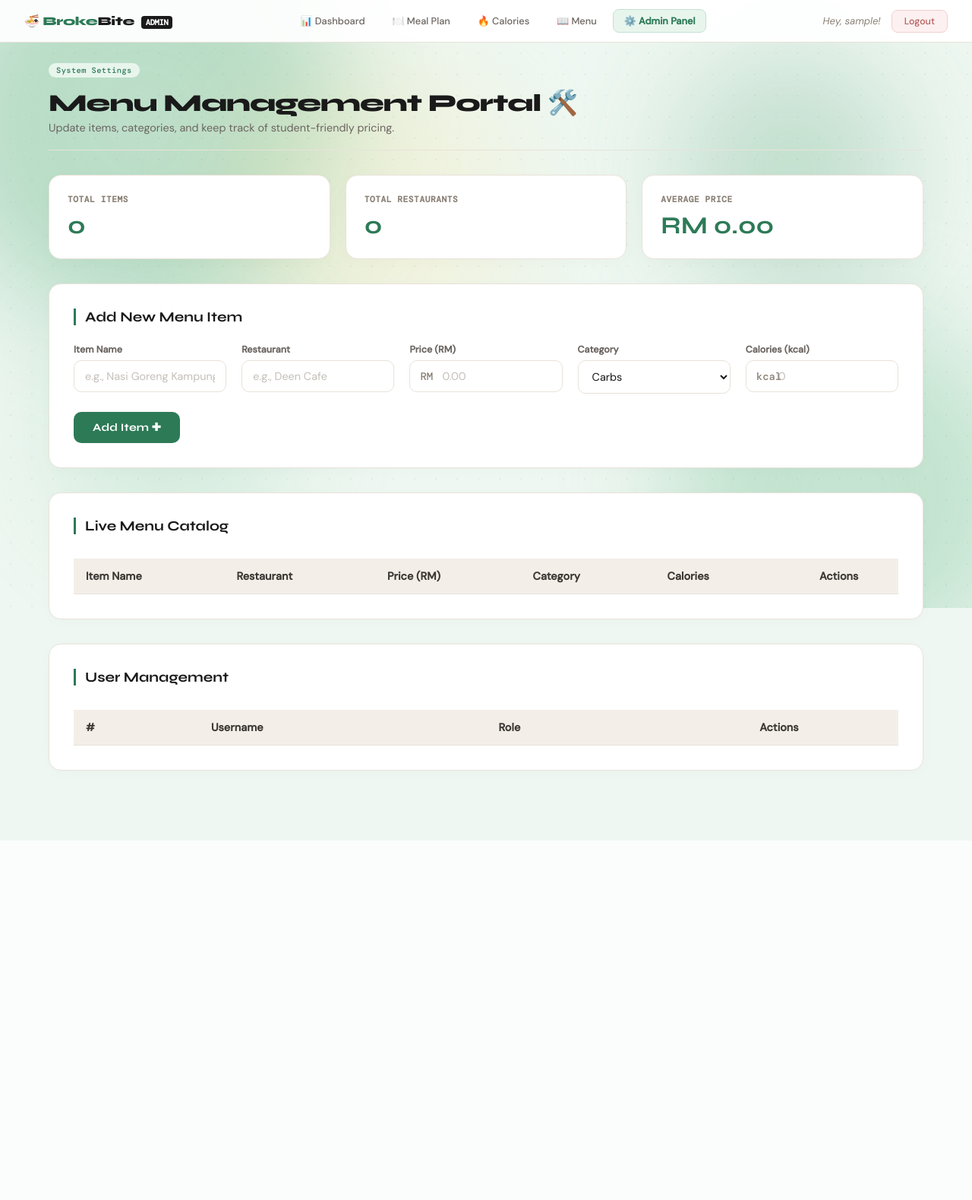
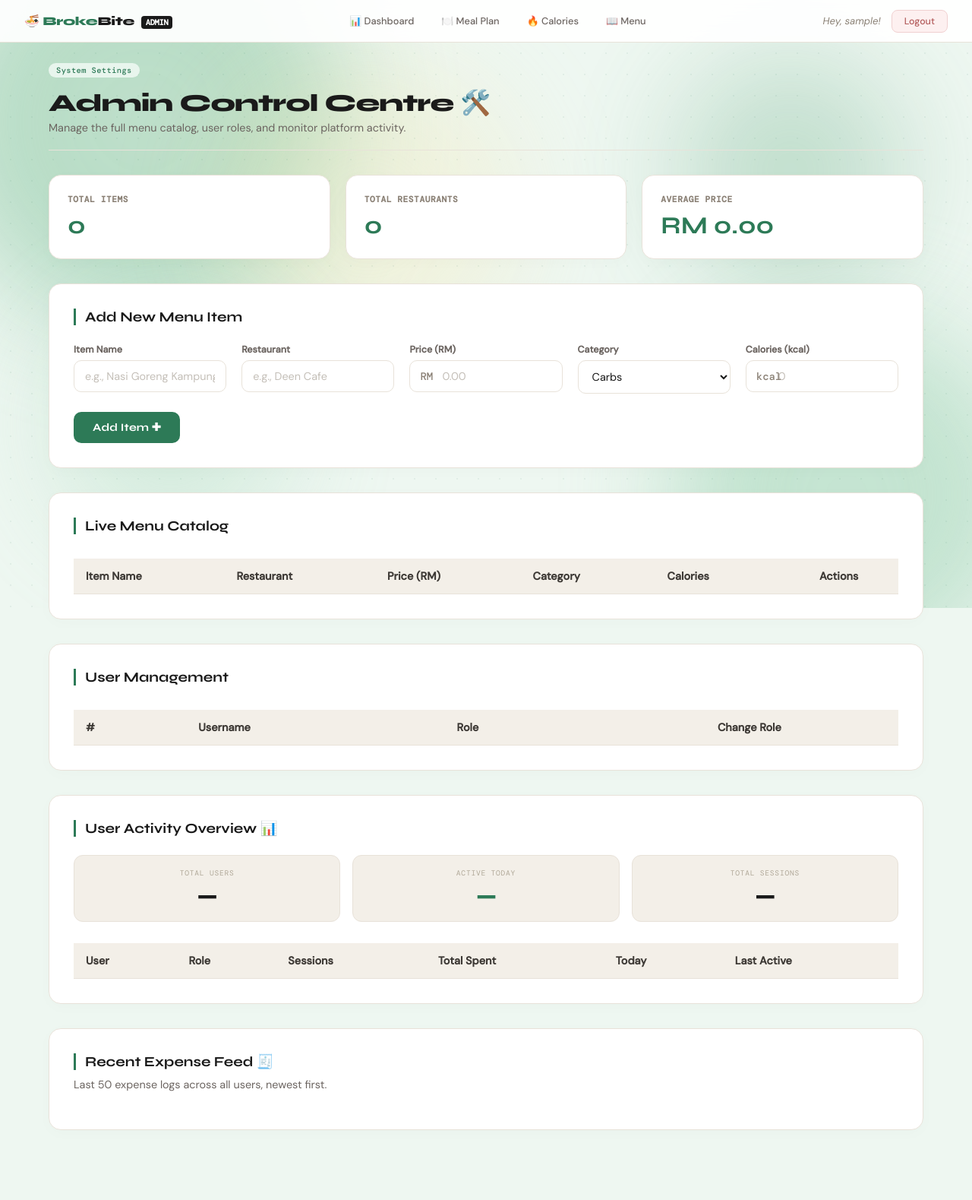
Before and after one commit to choongkarhung/GitExercise-G072, a Flask app: template templates/admin.html in a window 1280 px wide. Shown: the whole page at 76% size. Before the commit the page ends 1106 px from the top, so only its background shows below. Run offline with Flask 3, Linux system fonts and the light colour scheme; the template is opened without the code that fills it: most values are stand-ins (such as "Sample title", 1, 10 or a date in 2020); lists and menus that the app fills with data are empty.

Commit message:
REWORKED ADMIN PANEL FUNCTION COMPLETELY

```diff
--- a/static/admin.css
+++ b/static/admin.css
@@ -396,3 +396,181 @@ tbody tr:hover {
         grid-template-columns: repeat(2, 1fr);
     }
 }
+/* USER ACTIVITY SECTION  */
+
+.activity-section { }
+
+.activity-stats-row {
+    display: grid;
+    grid-template-columns: repeat(3, 1fr);
+    gap: 16px;
+    margin-bottom: 4px;
+}
+
+.activity-stat {
+    background: var(--cream-mid);
+    border: 1px solid var(--cream-border);
+    border-radius: 12px;
+    padding: 16px 20px;
+    text-align: center;
+}
+
+.as-label {
+    font-family: 'DM Mono', monospace;
+    font-size: 0.6rem;
+    color: var(--ink-faint);
+    text-transform: uppercase;
+    letter-spacing: 0.08em;
+    margin-bottom: 6px;
+}
+
+.as-val {
+    font-family: 'Syne', sans-serif;
+    font-size: 1.8rem;
+    font-weight: 800;
+    color: var(--ink);
+    letter-spacing: -0.03em;
+}
+
+.as-val.green { color: var(--green); }
+
+/* Activity dot indicator */
+.activity-dot {
+    display: inline-block;
+    width: 8px;
+    height: 8px;
+    border-radius: 50%;
+    margin-right: 7px;
+    vertical-align: middle;
+    flex-shrink: 0;
+}
+
+.dot-active { background: var(--green); box-shadow: 0 0 0 2px rgba(45,122,87,0.2); }
+.dot-idle   { background: var(--cream-border); }
+
+/* Logs-today badge */
+.logs-today-badge {
+    display: inline-block;
+    font-family: 'DM Mono', monospace;
+    font-size: 0.62rem;
+    padding: 2px 9px;
+    border-radius: 20px;
+    background: var(--green-light);
+    color: var(--green);
+    border: 1px solid var(--green-border);
+    letter-spacing: 0.03em;
+}
+
+/* Vendor role badge */
+.role-vendor {
+    background: var(--green-light);
+    color: var(--green);
+    border: 1px solid var(--green-border);
+}
+
+/* ACTIVITY FEED  */
+
+.activity-feed {
+    display: flex;
+    flex-direction: column;
+    gap: 6px;
+    max-height: 480px;
+    overflow-y: auto;
+}
+
+.activity-feed::-webkit-scrollbar { width: 4px; }
+.activity-feed::-webkit-scrollbar-track { background: transparent; }
+.activity-feed::-webkit-scrollbar-thumb { background: var(--cream-border); border-radius: 4px; }
+
+.feed-item {
+    display: flex;
+    align-items: center;
+    justify-content: space-between;
+    gap: 12px;
+    padding: 10px 14px;
+    background: var(--cream-mid);
+    border: 1px solid var(--cream-border);
+    border-radius: 10px;
+    animation: msg-in 0.2s ease both;
+}
+
+.feed-left {
+    display: flex;
+    align-items: center;
+    gap: 10px;
+    flex: 1;
+    overflow: hidden;
+    flex-wrap: wrap;
+}
+
+.feed-user {
+    font-family: 'DM Mono', monospace;
+    font-size: 0.68rem;
+    padding: 2px 8px;
+    border-radius: 20px;
+    background: var(--ink);
+    color: white;
+    white-space: nowrap;
+    flex-shrink: 0;
+}
+
+.feed-label {
+    font-size: 0.82rem;
+    color: var(--ink);
+    font-weight: 500;
+    overflow: hidden;
+    text-overflow: ellipsis;
+    white-space: nowrap;
+    flex: 1;
+}
+
+.feed-cal {
+    font-family: 'DM Mono', monospace;
+    font-size: 0.58rem;
+    padding: 1px 6px;
+    border-radius: 10px;
+    background: #fff8e6;
+    color: #8a6e20;
+    border: 1px solid #f0e0a0;
+    white-space: nowrap;
+    flex-shrink: 0;
+}
+
+.feed-right {
+    display: flex;
+    flex-direction: column;
+    align-items: flex-end;
+    gap: 2px;
+    flex-shrink: 0;
+}
+
+.feed-amount {
+    font-family: 'Syne', sans-serif;
+    font-size: 0.9rem;
+    font-weight: 700;
+    color: var(--red-text);
+    white-space: nowrap;
+}
+
+.feed-time {
+    font-family: 'DM Mono', monospace;
+    font-size: 0.6rem;
+    color: var(--ink-faint);
+    white-space: nowrap;
+}
+
+.feed-empty {
+    text-align: center;
+    color: var(--ink-faint);
+    font-size: 0.82rem;
+    padding: 32px 0;
+    font-style: italic;
+}
+
+@media (max-width: 900px) {
+    .activity-stats-row { grid-template-columns: 1fr 1fr; }
+}
+
+@media (max-width: 600px) {
+    .activity-stats-row { grid-template-columns: 1fr; }
+}
--- a/static/admin.js
+++ b/static/admin.js
@@ -1,31 +1,28 @@
 let menuItems = [];
 
 document.addEventListener('DOMContentLoaded', () => {
-    loadDashboard();
+    loadMenuItems();
     loadUsers();
+    loadActivity();
     document.getElementById('menu-form').addEventListener('submit', handleFormSubmit);
     document.getElementById('cancel-btn').addEventListener('click', resetFormState);
 });
 
 // MENU ITEMS
 
-async function loadDashboard() {
+async function loadMenuItems() {
     try {
         const response = await fetch('/api/food_items');
-        if (response.status === 403) {
-            // If non-admin somehow reached this page, redirect them
-            window.location.href = '/dashboard';
-            return;
-        }
+        if (response.status === 403) { window.location.href = '/dashboard'; return; }
         if (!response.ok) throw new Error('Database loading issue.');
         menuItems = await response.json();
-        renderUI();
+        renderMenuUI();
     } catch (error) {
         console.error('Fetch Error:', error);
     }
 }
 
-function renderUI() {
+function renderMenuUI() {
     const tableBody = document.getElementById('menu-table-body');
     tableBody.innerHTML = '';
 
@@ -39,8 +36,8 @@ function renderUI() {
 
         const row = document.createElement('tr');
         row.innerHTML = `
-            <td><strong>${item.name}</strong></td>
-            <td>${item.stall}</td>
+            <td><strong>${escHtml(item.name)}</strong></td>
+            <td>${escHtml(item.stall)}</td>
             <td>RM ${parseFloat(item.price).toFixed(2)}</td>
             <td><span class="badge ${item.category.toLowerCase()}">${item.category}</span></td>
             <td>${item.calories} kcal</td>
@@ -82,7 +79,7 @@ async function handleFormSubmit(e) {
         if (!response.ok) throw new Error(data.error || 'Server error.');
         alert(data.message);
         resetFormState();
-        loadDashboard();
+        loadMenuItems();
     } catch (error) {
         alert(`Transaction Failed: ${error.message}`);
     }
@@ -109,7 +106,7 @@ async function deleteItem(id) {
         const data     = await response.json();
         if (!response.ok) throw new Error(data.error || 'Failed to remove entry.');
         alert(data.message);
-        loadDashboard();
+        loadMenuItems();
     } catch (error) {
         alert(`Deletion Error: ${error.message}`);
     }
@@ -118,8 +115,8 @@ async function deleteItem(id) {
 function resetFormState() {
     document.getElementById('menu-form').reset();
     document.getElementById('item-index').value = '';
-    document.getElementById('form-title').textContent = 'Add New Menu Item';
-    document.getElementById('submit-btn').textContent = 'Add Item ✚';
+    document.getElementById('form-title').textContent   = 'Add New Menu Item';
+    document.getElementById('submit-btn').textContent   = 'Add Item ✚';
     document.getElementById('cancel-btn').style.display = 'none';
 }
 
@@ -128,7 +125,7 @@ function resetFormState() {
 async function loadUsers() {
     try {
         const res = await fetch('/api/users');
-        if (!res.ok) return;   // silently skip if not admin (shouldn't happen)
+        if (!res.ok) return;
         const users = await res.json();
         renderUsers(users);
     } catch (e) {
@@ -151,7 +148,8 @@ function renderUsers(users) {
             <td style="text-align:center;">
                 <select class="role-select" id="role-select-${user.id}">
                     <option value="student" ${user.role === 'student' ? 'selected' : ''}>student</option>
-                    <option value="admin" ${user.role === 'admin' ? 'selected' : ''}>admin</option>
+                    <option value="vendor" ${user.role === 'vendor' ? 'selected' : ''}>vendor</option>
+                    <option value="admin" ${user.role === 'admin'  ? 'selected' : ''}>admin</option>
                 </select>
                 <button class="btn btn-edit" onclick="saveUserRole(${user.id})">Save</button>
             </td>
@@ -161,7 +159,7 @@ function renderUsers(users) {
 }
 
 async function saveUserRole(uid) {
-    const select = document.getElementById(`role-select-${uid}`);
+    const select  = document.getElementById(`role-select-${uid}`);
     const newRole = select.value;
     try {
         const res  = await fetch(`/api/users/${uid}/role`, {
@@ -178,6 +176,107 @@ async function saveUserRole(uid) {
     }
 }
 
+// USER ACTIVITY
+
+async function loadActivity() {
+    try {
+        const [summaryRes, feedRes] = await Promise.all([
+            fetch('/api/admin/activity'),
+            fetch('/api/admin/recent_logs'),
+        ]);
+        if (!summaryRes.ok || !feedRes.ok) return;
+        const summary = await summaryRes.json();
+        const feed = await feedRes.json();
+        renderActivitySummary(summary);
+        renderActivityFeed(feed);
+    } catch (e) {
+        console.error('Activity load error:', e);
+    }
+}
+
+function renderActivitySummary(rows) {
+    const tbody = document.getElementById('activity-table-body');
+    tbody.innerHTML = '';
+
+    // Update overview stats
+    const totalUsers = rows.length;
+    const activeToday = rows.filter(r => r.logs_today > 0).length;
+    const totalSessions = rows.reduce((s, r) => s + (r.total_sessions || 0), 0);
+    document.getElementById('stat-total-users').textContent = totalUsers;
+    document.getElementById('stat-active-today').textContent = activeToday;
+    document.getElementById('stat-total-sessions').textContent = totalSessions;
+
+    if (rows.length === 0) {
+        tbody.innerHTML = `<tr><td colspan="6" style="text-align:center;color:var(--ink-faint);padding:24px;">No user data yet.</td></tr>`;
+        return;
+    }
+
+    rows.forEach(row => {
+        const lastActive = row.last_active
+            ? new Date(row.last_active).toLocaleString('en-MY', {
+                  day: '2-digit', month: 'short', hour: '2-digit', minute: '2-digit', hour12: true,
+              })
+            : '—';
+
+        const activityDot = row.logs_today > 0
+            ? '<span class="activity-dot dot-active" title="Active today"></span>'
+            : '<span class="activity-dot dot-idle" title="Not active today"></span>';
+
+        const tr = document.createElement('tr');
+        tr.innerHTML = `
+            <td>
+                ${activityDot}
+                <strong>${escHtml(row.username)}</strong>
+            </td>
+            <td><span class="role-badge role-${row.role}">${row.role}</span></td>
+            <td>${row.total_sessions}</td>
+            <td>RM ${parseFloat(row.total_spent_all_time).toFixed(2)}</td>
+            <td>
+                ${row.logs_today > 0
+                    ? `<span class="logs-today-badge">${row.logs_today} log${row.logs_today !== 1 ? 's' : ''} today</span>`
+                    : '<span style="color:var(--ink-faint);font-size:0.8rem;">—</span>'}
+            </td>
+            <td style="font-size:0.82rem;color:var(--ink-muted);">${lastActive}</td>
+        `;
+        tbody.appendChild(tr);
+    });
+}
+
+function renderActivityFeed(logs) {
+    const feed = document.getElementById('activity-feed');
+    feed.innerHTML = '';
+
+    if (logs.length === 0) {
+        feed.innerHTML = `<div class="feed-empty">No expense logs recorded yet.</div>`;
+        return;
+    }
+
+    logs.forEach(log => {
+        const time = new Date(log.logged_at).toLocaleString('en-MY', {
+            day: '2-digit', month: 'short', hour: '2-digit', minute: '2-digit', hour12: true,
+        });
+        const calBadge = log.calories > 0
+            ? `<span class="feed-cal">${log.calories} kcal</span>`
+            : '';
+        const el = document.createElement('div');
+        el.className = 'feed-item';
+        el.innerHTML = `
+            <div class="feed-left">
+                <span class="feed-user">${escHtml(log.username)}</span>
+                <span class="feed-label">${escHtml(log.label)}</span>
+                ${calBadge}
+            </div>
+            <div class="feed-right">
+                <span class="feed-amount">RM ${parseFloat(log.amount).toFixed(2)}</span>
+                <span class="feed-time">${time}</span>
+            </div>
+        `;
+        feed.appendChild(el);
+    });
+}
+
+// HELPERS
+
 function escHtml(str) {
     return String(str)
         .replace(/&/g, '&amp;')
--- a/static/mealplan.js
+++ b/static/mealplan.js
@@ -5,8 +5,6 @@ const CAT_ICONS = {
     'Carbs':    '🍚',
     'Protein':  '🍗',
     'Beverage': '🥤',
-    'Juice':    '🧃',
-    'Snack':    '🍪',
 };
 
 const MEAL_META = [
--- a/templates/admin.html
+++ b/templates/admin.html
@@ -3,7 +3,7 @@
 <head>
     <meta charset="UTF-8">
     <meta name="viewport" content="width=device-width, initial-scale=1.0">
-    <title>Menu Admin Panel - BrokeBite</title>
+    <title>Admin Panel - BrokeBite</title>
     <link rel="stylesheet" href="{{ url_for('static', filename='style.css') }}">
     <link rel="stylesheet" href="{{ url_for('static', filename='admin.css') }}">
 </head>
@@ -25,7 +25,12 @@
             <a href="/mealplan" class="nav-link">🍽️ Meal Plan</a>
             <a href="/calorie" class="nav-link">🔥 Calories</a>
             <a href="/menu" class="nav-link">📖 Menu</a>
+            {% if role in ('vendor', 'admin') %}
+            <a href="/vendor" class="nav-link">🏪 Vendor Panel</a>
+            {% endif %}
+            {% if role == 'admin' %}
             <a href="/admin" class="nav-link nav-link-active">⚙️ Admin Panel</a>
+            {% endif %}
         </div>
         <div class="nav-right">
             <span class="user-greeting">Hey, {{ username }}!</span>
@@ -38,12 +43,12 @@
             <header class="main-header">
                 <div>
                     <span class="pill-tag">System Settings</span>
-                    <h1>Menu Management Portal 🛠️</h1>
-                    <p class="admin-sub">Update items, categories, and keep track of student-friendly pricing.</p>
+                    <h1>Admin Control Centre 🛠️</h1>
+                    <p class="admin-sub">Manage the full menu catalog, user roles, and monitor platform activity.</p>
                 </div>
             </header>
 
-            <!-- STATS -->
+            <!-- ── MENU STATS ── -->
             <section class="stats-grid">
                 <div class="stat-card">
                     <h3>Total Items</h3>
@@ -59,7 +64,7 @@
                 </div>
             </section>
 
-            <!-- ADD / EDIT FORM -->
+            <!-- ── ADD / EDIT FORM ── -->
             <section class="form-section">
                 <div class="card">
                     <h3 id="form-title">Add New Menu Item</h3>
@@ -107,7 +112,7 @@
                 </div>
             </section>
 
-            <!-- MENU CATALOG TABLE -->
+            <!-- ── MENU CATALOG TABLE ── -->
             <section class="table-section card">
                 <h3>Live Menu Catalog</h3>
                 <div class="table-wrapper">
@@ -127,7 +132,7 @@
                 </div>
             </section>
 
-            <!-- USER MANAGEMENT TABLE -->
+            <!-- ── USER MANAGEMENT TABLE ── -->
             <section class="table-section card">
                 <h3>User Management</h3>
                 <div class="table-wrapper">
@@ -137,12 +142,59 @@
                                 <th>#</th>
                                 <th>Username</th>
                                 <th>Role</th>
-                                <th style="text-align:center;">Actions</th>
+                                <th style="text-align:center;">Change Role</th>
                             </tr>
                         </thead>
                         <tbody id="user-table-body"></tbody>
                     </table>
                 </div>
+            </section>
+
+            <!-- USER ACTIVITY OVERVIEW -->
+            <section class="card activity-section">
+                <h3>User Activity Overview 📊</h3>
+
+                <!-- Activity quick-stats -->
+                <div class="activity-stats-row">
+                    <div class="activity-stat">
+                        <div class="as-label">Total Users</div>
+                        <div class="as-val" id="stat-total-users">—</div>
+                    </div>
+                    <div class="activity-stat">
+                        <div class="as-label">Active Today</div>
+                        <div class="as-val green" id="stat-active-today">—</div>
+                    </div>
+                    <div class="activity-stat">
+                        <div class="as-label">Total Sessions</div>
+                        <div class="as-val" id="stat-total-sessions">—</div>
+                    </div>
+                </div>
+
+                <!-- Per-user activity table -->
+                <div class="table-wrapper" style="margin-top:20px;">
+                    <table>
+                        <thead>
+                            <tr>
+                                <th>User</th>
+                                <th>Role</th>
+                                <th>Sessions</th>
+                                <th>Total Spent</th>
+                                <th>Today</th>
+                                <th>Last Active</th>
+                            </tr>
+                        </thead>
+                        <tbody id="activity-table-body"></tbody>
+                    </table>
+                </div>
+            </section>
+
+            <!-- RECENT EXPENSE FEED -->
+            <section class="card">
+                <h3>Recent Expense Feed 🧾</h3>
+                <p class="admin-sub" style="margin-top:-14px;margin-bottom:18px;">
+                    Last 50 expense logs across all users, newest first.
+                </p>
+                <div id="activity-feed" class="activity-feed"></div>
             </section>
 
         </main>
```
Also changed, not shown: init_db.py (+9 -4 lines).
